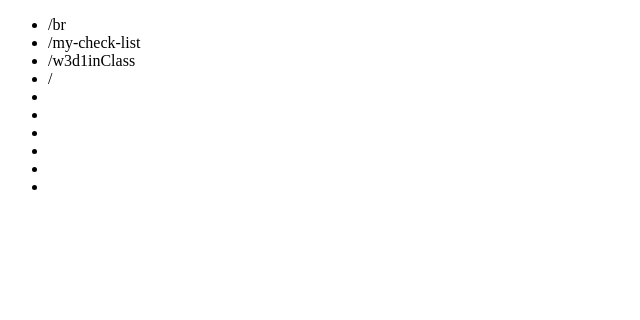
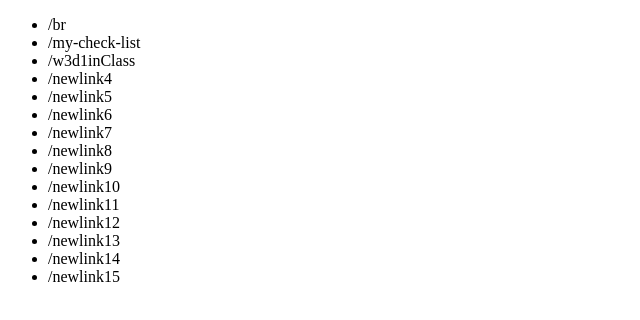
Before and after one commit to JoeH8rs/JoeH8rs.github.io, a plain HTML site: page index.html in a window 1280 px wide. Shown: the whole page, without its empty margins (0-640 px from the left). Drawn offline with Linux system fonts and the light colour scheme.

Commit message:
edited index

```diff
--- a/index.html
+++ b/index.html
@@ -6,16 +6,21 @@
 </head>
 <body>
 <ul>
-    <li>/br</li>
-    <li>/my-check-list</li>
-    <li>/w3d1inClass</li>
-    <li>/</li>
-    <li></li>
-    <li></li>
-    <li></li>
-    <li></li>
-    <li></li>
-    <li></li>
+    <li><a href="/br"></a>/br</li>
+    <li><a href="/my-check-list"></a>/my-check-list</li>
+    <li><a href="/w3d1inClass"></a>/w3d1inClass</li>
+    <li><a href="/newlink4"></a>/newlink4</li>
+   <li><a href="/newlink5"></a>/newlink5</li>
+   <li><a href="/newlink6"></a>/newlink6</li>
+   <li><a href="/newlink7"></a>/newlink7</li>
+   <li><a href="/newlink8"></a>/newlink8</li>
+   <li><a href="/newlink9"></a>/newlink9</li>
+   <li><a href="/newlink10"></a>/newlink10</li>
+   <li><a href="/newlink11"></a>/newlink11</li>
+   <li><a href="/newlink12"></a>/newlink12</li>
+   <li><a href="/newlink13"></a>/newlink13</li>
+   <li><a href="/newlink14"></a>/newlink14</li>
+   <li><a href="/newlink15"></a>/newlink15</li>
 </ul>
 </body>
 </html>
```
